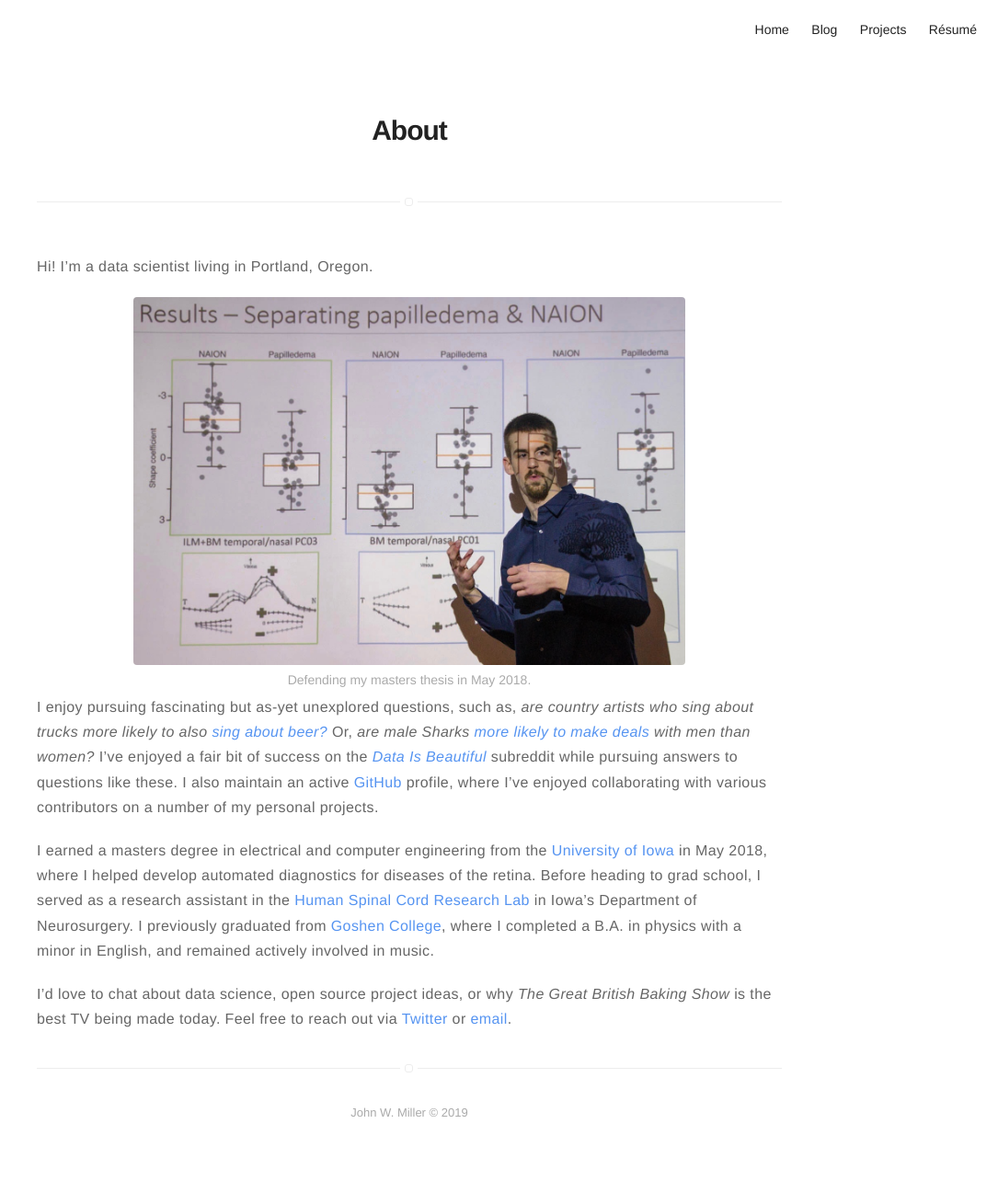
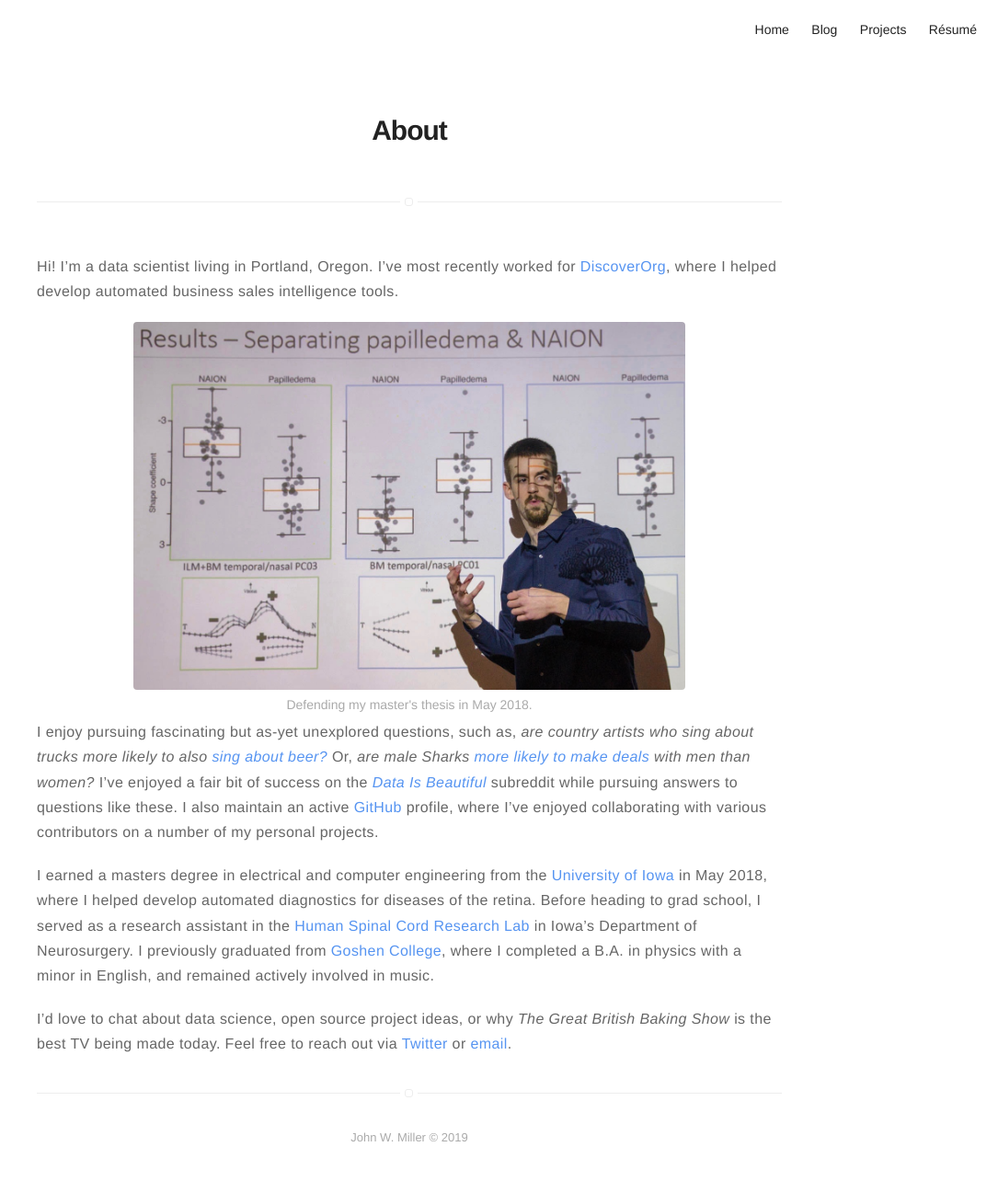
Before and after one commit to johnwmillr/johnwmillr.github.io, a Jekyll site: the page built from about.markdown, in a window 1280 px wide. Shown: the whole page at 92% size, without its empty margins (195-1280 px from the left). Built offline with Jekyll 4.4.1, drawn with Linux system fonts in a browser that asks for light colours; before the commit the page ends 1257 px from its top, so only the background shows below that.

Commit message:
Add DiscoverOrg to About

```diff
--- a/about.markdown
+++ b/about.markdown
@@ -10,12 +10,12 @@ image: {{ site.picture }}
 
 </section>
 
-Hi! I'm a data scientist living in Portland, Oregon.
+Hi! I'm a data scientist living in Portland, Oregon. I've most recently worked for [DiscoverOrg](https://discoverorg.com), where I helped develop automated business sales intelligence tools.
 
-{% include figure.html url="/assets/images/John_Defense.jpg" caption="Defending my masters thesis in May 2018." width="600px" %}
+{% include figure.html url="/assets/images/John_Defense.jpg" caption="Defending my master's thesis in May 2018." width="600px" %}
 
 I enjoy pursuing fascinating but as-yet unexplored questions, such as, *are country artists who sing about trucks more likely to also [sing about beer?](/trucks-and-beer/)* Or, *are male Sharks [more likely to make deals](/shark-tank-analysis/) with men than women?* I've enjoyed a fair bit of success on the [*Data Is Beautiful*](https://www.reddit.com/r/dataisbeautiful/search?sort=top&q=author%3A%22textureflow%22+title%3A%5BOC%5D&restrict_sr=on) subreddit while pursuing answers to questions like these. I also maintain an active [GitHub](http://github.com/johnwmillr) profile, where I've enjoyed collaborating with various contributors on a number of my personal projects.
 
 I earned a masters degree in electrical and computer engineering from the [University of Iowa](https://ece.engineering.uiowa.edu/) in May 2018, where I helped develop automated diagnostics for diseases of the retina. Before heading to grad school, I served as a research assistant in the [Human Spinal Cord Research Lab](https://www.healthcare.uiowa.edu/labs/hscrl-neurosurgery/) in Iowa's Department of Neurosurgery. I previously graduated from [Goshen College](https://www.goshen.edu/), where I completed a B.A. in physics with a minor in English, and remained actively involved in music.
 
-I'd love to chat about data science, open source project ideas, or why *The Great British Baking Show* is the best TV being made today. Feel free to reach out via [Twitter](https://twitter.com/johnwmillr) or [email](mailto:john.w.millr@gmail.com).
+I'd love to chat about data science, open source project ideas, or why *The Great British Baking Show* is the best TV being made today. Feel free to reach out via [Twitter](https://twitter.com/johnwmillr) or [email](mailto:johnwmillr@gmail.com).
```
